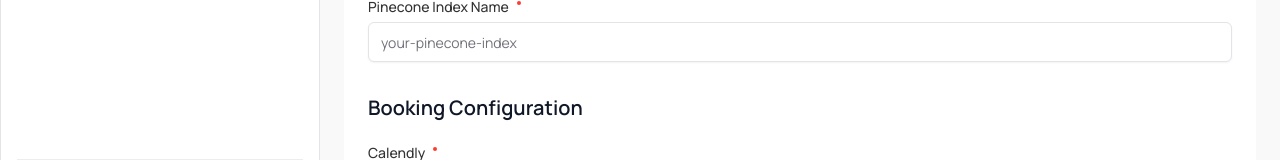
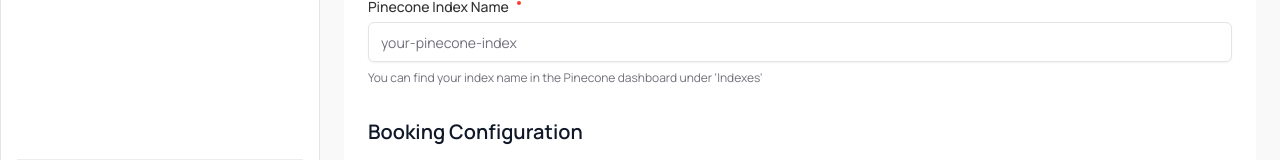
Before and after one commit to RipeSeed/ask-ripeseed, a Next.js app: page /dashboard/configuration in a window 1280 px wide. Shown: the part 540-700 px from the top of the page. Built offline with nearby package versions, Linux system fonts and the light colour scheme; no server answers; the database is empty; sample sign-in values are in the browser's storage.

Commit message:
feat: Add helper text for Pinecone Index Name configuration

```diff
--- a/src/app/(admin)/dashboard/configuration/page.tsx
+++ b/src/app/(admin)/dashboard/configuration/page.tsx
@@ -6,7 +6,10 @@
 import { useMutation, useQuery } from '@tanstack/react-query'
 import { useForm } from 'react-hook-form'
 
-import { addUpdateConfiguration, getConfiguration } from '@/apis/admin/configuration'
+import {
+  addUpdateConfiguration,
+  getConfiguration,
+} from '@/apis/admin/configuration'
 import { Button } from '@/components/ui/button'
 import { Input } from '@/components/ui/input'
 import { Label } from '@/components/ui/label'
@@ -64,7 +67,7 @@
     // Disable automatic refetching
     refetchOnMount: false,
     refetchOnWindowFocus: false,
-    refetchOnReconnect: false
+    refetchOnReconnect: false,
   })
 
   const handleClick = (data: TUpdateSchema) => {
@@ -263,6 +266,10 @@
                       placeholder='your-pinecone-index'
                       className='h-10 bg-white'
                     />
+                    <p className='mt-1 text-xs text-muted-foreground'>
+                      You can find your index name in the Pinecone dashboard
+                      under &apos;Indexes&apos;
+                    </p>
                     {errors.pineconeIndexName && (
                       <p className='text-xs text-red-500'>
                         {errors.pineconeIndexName.message}
```
